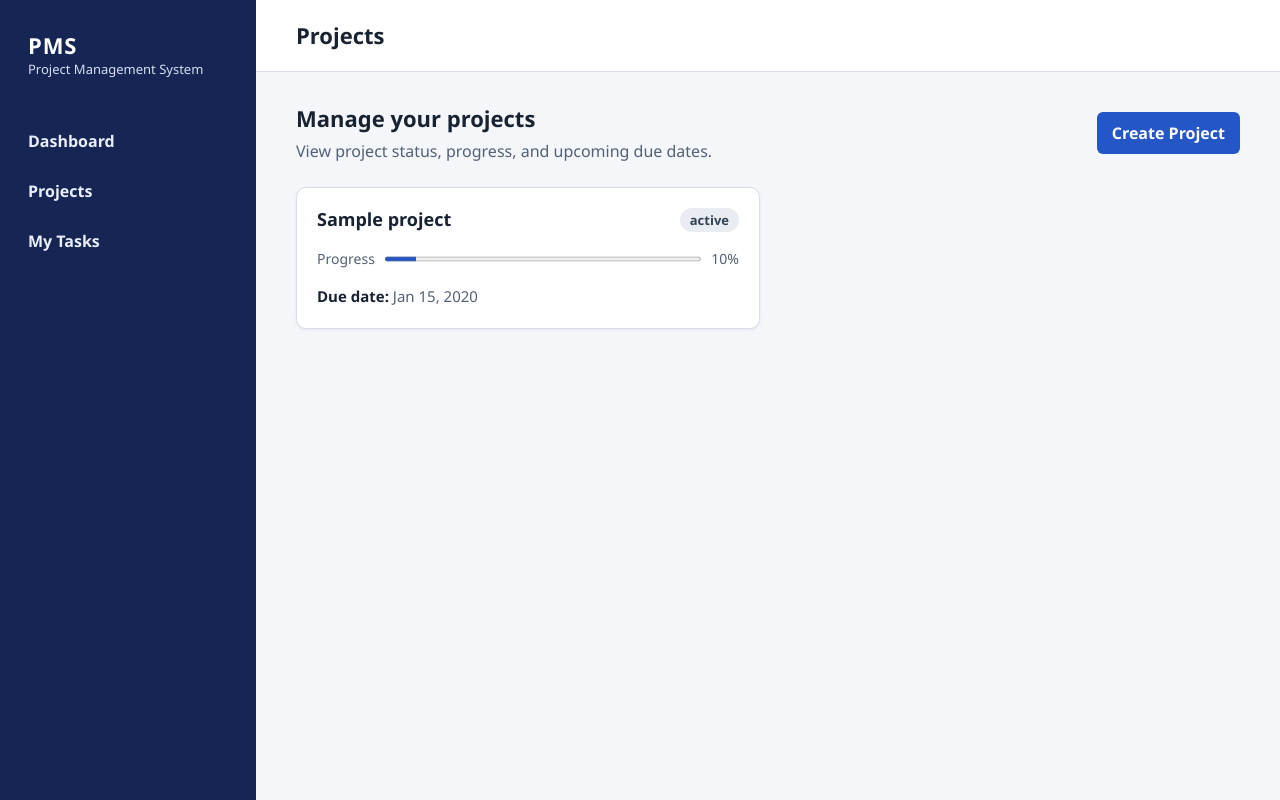
After one commit to Project-Management-System-SE/Project-Management-System-SE, a Django app: template templates/projects.html in a window 1280 px wide. The commit adds this page. Run offline with Django 3.2, Linux system fonts and the light colour scheme; the template is opened without the code that fills it: most values are stand-ins (such as "Sample title", 1, 10 or a date in 2020).

Commit message:
Sprint-1(SCRUM-8): add projects page and form

```diff
--- a/static/css/style.css
+++ b/static/css/style.css
@@ -471,9 +471,151 @@ textarea::placeholder {
     color: var(--color-muted);
 }
 
+.visually-hidden {
+    position: absolute;
+    width: 1px;
+    height: 1px;
+    overflow: hidden;
+    clip: rect(0, 0, 0, 0);
+    white-space: nowrap;
+    clip-path: inset(50%);
+}
+
+.projects-intro,
+.project-form-intro {
+    margin-bottom: 1.5rem;
+}
+
+.projects-intro {
+    display: flex;
+    align-items: center;
+    justify-content: space-between;
+    gap: 1rem;
+}
+
+.projects-intro h2,
+.project-form-intro h2 {
+    margin-bottom: 0.375rem;
+}
+
+.projects-intro p,
+.project-form-intro p {
+    margin-bottom: 0;
+    color: var(--color-muted);
+}
+
+.projects-list {
+    display: grid;
+    grid-template-columns: repeat(2, minmax(0, 1fr));
+    gap: 1rem;
+    margin: 0;
+    padding: 0;
+    list-style: none;
+}
+
+.project-list-card {
+    display: grid;
+    align-content: start;
+    gap: 1rem;
+    min-width: 0;
+}
+
+.project-list-heading {
+    display: flex;
+    min-width: 0;
+    align-items: center;
+    justify-content: space-between;
+    flex-wrap: wrap;
+    gap: 0.625rem;
+}
+
+.project-list-heading h3 {
+    margin: 0;
+    overflow-wrap: anywhere;
+}
+
+.project-list-progress {
+    display: grid;
+    grid-template-columns: auto minmax(3rem, 1fr) auto;
+    align-items: center;
+    gap: 0.625rem;
+    color: var(--color-muted);
+    font-size: 0.875rem;
+}
+
+.project-list-progress progress {
+    width: 100%;
+    height: 0.625rem;
+    accent-color: var(--color-primary);
+}
+
+.project-list-due-date {
+    margin: 0;
+    color: var(--color-muted);
+    font-size: 0.9375rem;
+}
+
+.projects-empty-state {
+    padding: clamp(1.25rem, 4vw, 2rem);
+    text-align: center;
+}
+
+.projects-empty-state h3 {
+    margin-bottom: 0.5rem;
+}
+
+.projects-empty-state p {
+    color: var(--color-muted);
+}
+
+.project-form {
+    width: 100%;
+    max-width: 44rem;
+}
+
+.project-form .form-field:last-of-type {
+    margin-bottom: 1.5rem;
+}
+
+.field-help {
+    display: block;
+    margin-top: 0.375rem;
+    color: var(--color-muted);
+    font-size: 0.875rem;
+}
+
+.field-errors,
+.form-errors {
+    margin-top: 0.375rem;
+    color: var(--color-danger);
+    font-size: 0.9375rem;
+    font-weight: 600;
+}
+
+.field-errors ul,
+.form-errors ul {
+    margin: 0;
+    padding-left: 1.25rem;
+}
+
+[aria-invalid="true"] {
+    border-color: var(--color-danger);
+}
+
+.project-form-actions {
+    display: flex;
+    align-items: center;
+    flex-wrap: wrap;
+    gap: 0.75rem;
+}
+
 @media (max-width: 48rem) {
     .dashboard-summary-grid {
         grid-template-columns: repeat(2, minmax(0, 1fr));
+    }
+
+    .projects-list {
+        grid-template-columns: minmax(0, 1fr);
     }
 
     .dashboard-project-card {
@@ -530,6 +672,17 @@ textarea::placeholder {
         flex-direction: column;
     }
 
+    .projects-intro {
+        align-items: flex-start;
+        flex-direction: column;
+    }
+
+    .projects-intro .button,
+    .project-form-actions .button,
+    .project-form-actions button {
+        width: 100%;
+    }
+
     .dashboard-intro .button {
         width: 100%;
     }
--- /dev/null
+++ b/templates/projects.html
@@ -0,0 +1,61 @@
+{% extends "base.html" %}
+
+{% block title %}Projects | PMS{% endblock %}
+
+{% block page_heading %}
+<h1>Projects</h1>
+{% endblock %}
+
+{% block content %}
+<section class="projects-intro" aria-labelledby="projects-intro-heading">
+    <div>
+        <h2 id="projects-intro-heading">Manage your projects</h2>
+        <p>View project status, progress, and upcoming due dates.</p>
+    </div>
+    <a class="button" href="#create-project">Create Project</a>
+</section>
+
+<section class="projects-list-section" aria-labelledby="projects-list-heading">
+    <h2 id="projects-list-heading" class="visually-hidden">Project list</h2>
+
+    {% if projects %}
+    <ul class="projects-list">
+        {% for project in projects %}
+        <li class="card project-list-card">
+            <div class="project-list-heading">
+                <h3>{{ project.name }}</h3>
+                <span class="status status-neutral">
+                    {{ project.status|default:"Status unavailable" }}
+                </span>
+            </div>
+
+            <div class="project-list-progress">
+                <span>Progress</span>
+                <progress
+                    max="100"
+                    value="{{ project.progress|default:0 }}"
+                    aria-label="Progress for {{ project.name }}"
+                >{{ project.progress|default:0 }}%</progress>
+                <span>{{ project.progress|default:0 }}%</span>
+            </div>
+
+            <p class="project-list-due-date">
+                <span class="project-detail-label">Due date:</span>
+                {% if project.due_date %}
+                    {{ project.due_date|date:"M j, Y" }}
+                {% else %}
+                    Not set
+                {% endif %}
+            </p>
+        </li>
+        {% endfor %}
+    </ul>
+    {% else %}
+    <div class="card projects-empty-state">
+        <h3>No projects yet</h3>
+        <p>When projects are available, they will appear here.</p>
+        <a class="button" href="#create-project">Create your first project</a>
+    </div>
+    {% endif %}
+</section>
+{% endblock %}
```
Also changed, not shown: templates/project_form.html (added, +85 -0 lines).
